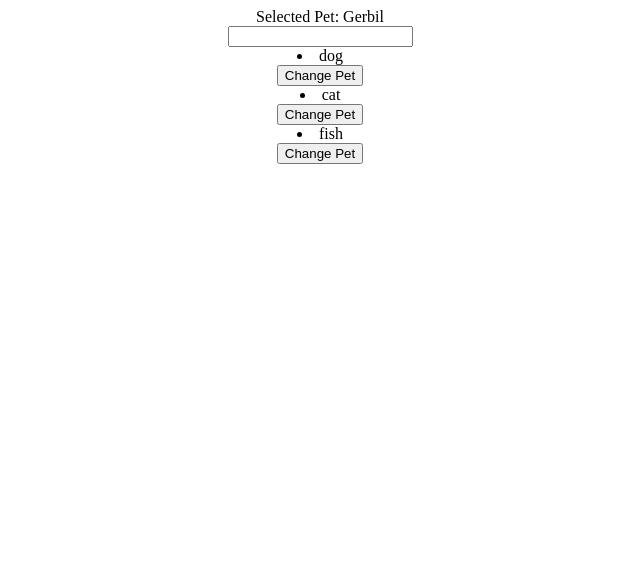
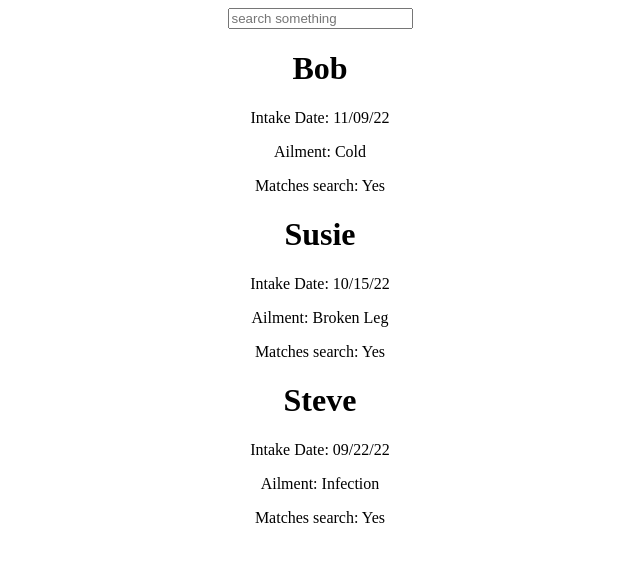
Before and after one commit to koral14/Jacob-mentor-session, a React (Create React App) app: page / in a window 1280 px wide. Shown: the top 562 px of the page, without its empty margins (320-960 px from the left). Built offline with nearby package versions, Linux system fonts and the light colour scheme; the HTML template or start-up script is replaced by a standard one.

Commit message:
modified App

```diff
--- a/src/App.js
+++ b/src/App.js
@@ -1,30 +1,12 @@
-import React, { useState } from "react";
-import ListItem from "./list-item";
-
-const pets = ["dog", "cat", "fish"];
+import React from 'react';
+import SearchPage from './search-page/search-page';
 
 function App() {
-    // useState returns an array [stateVariable, setterFunction]
-    const [selectedPet, setSelectedPet] = useState('Gerbil');
-    const inputHandler = (event) => {
-      console.log(event.target.value);
-    }
-    const handlePetChange = (newPet) => {
-      setSelectedPet(newPet);
-    }
-    console.log('rendering')
-    return (
-        <div style={{ textAlign: "center" }}>
-            <div>Selected Pet: {selectedPet}</div>
-            <input
-                type="number"
-                onChange={inputHandler}
-            />
-            {pets.map((pet) => {
-                return <ListItem title={pet} name="Bubbles" onButtonClick={handlePetChange}/>;
-            })}
-        </div>
-    );
+  return (
+    <div style={{ textAlign: 'center' }}>
+      <SearchPage />
+    </div>
+  );
 }
 
 export default App;
```
